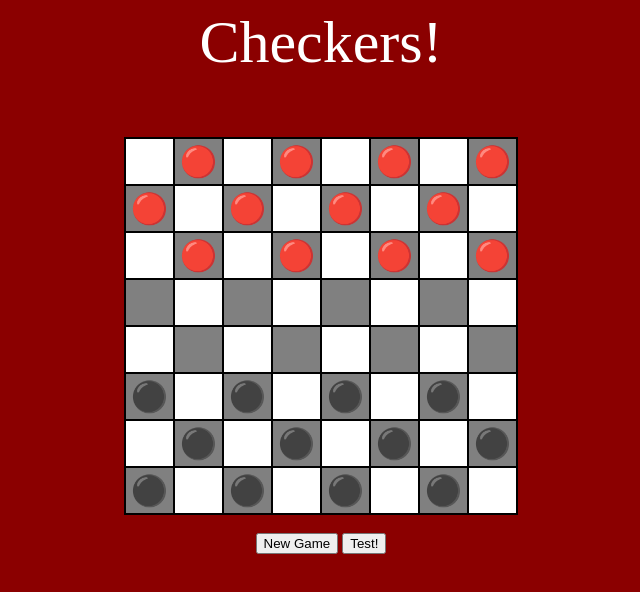
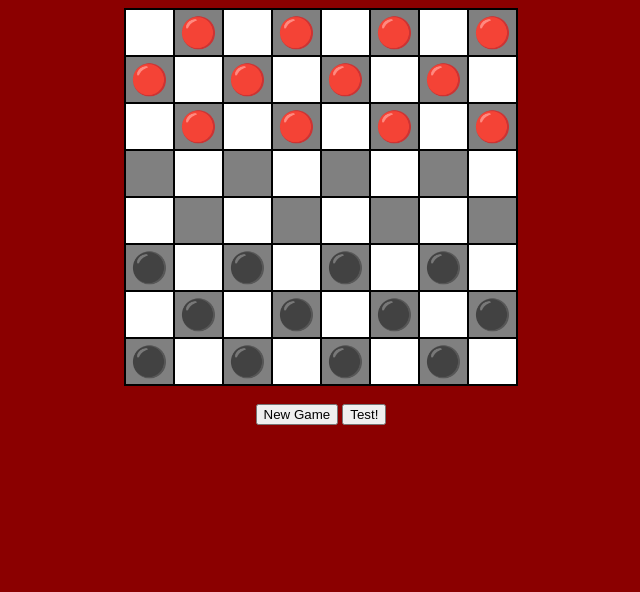
Before and after one commit to flobbus/checkers, a plain HTML site: page index.html in a window 1280 px wide. Shown: the whole page, without its empty margins (319-959 px from the left). Drawn offline with Linux system fonts and the light colour scheme.

Commit message:
removed garish titlebar

```diff
--- a/index.html
+++ b/index.html
@@ -5,7 +5,6 @@
 		<link href="checkers.css" rel="stylesheet" type="text/css"/>
 	</head>
   <body id="body">
-		<p>Checkers!</p>
 		<table id="table"></table>
 		<br>
 		<button id="reset">New Game</button>
```
